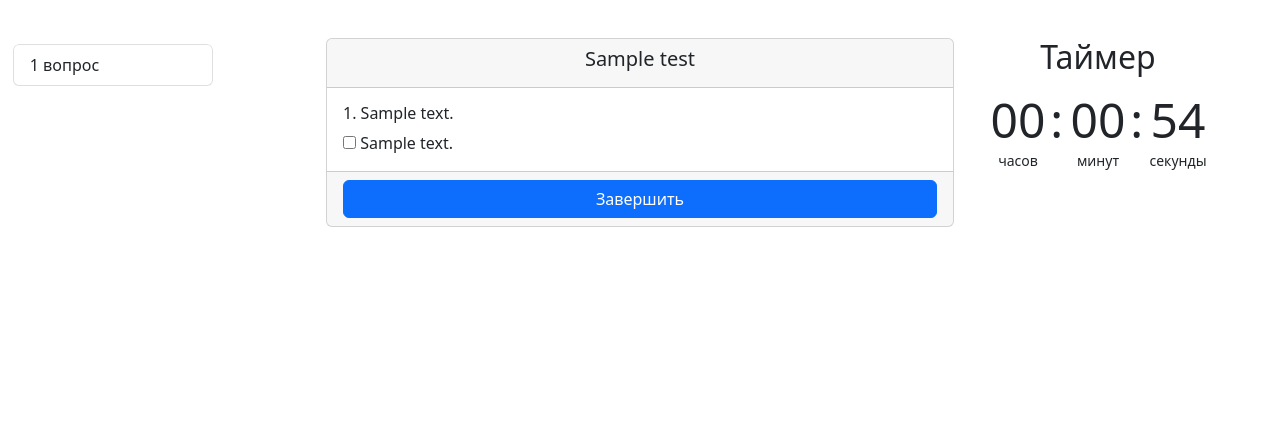
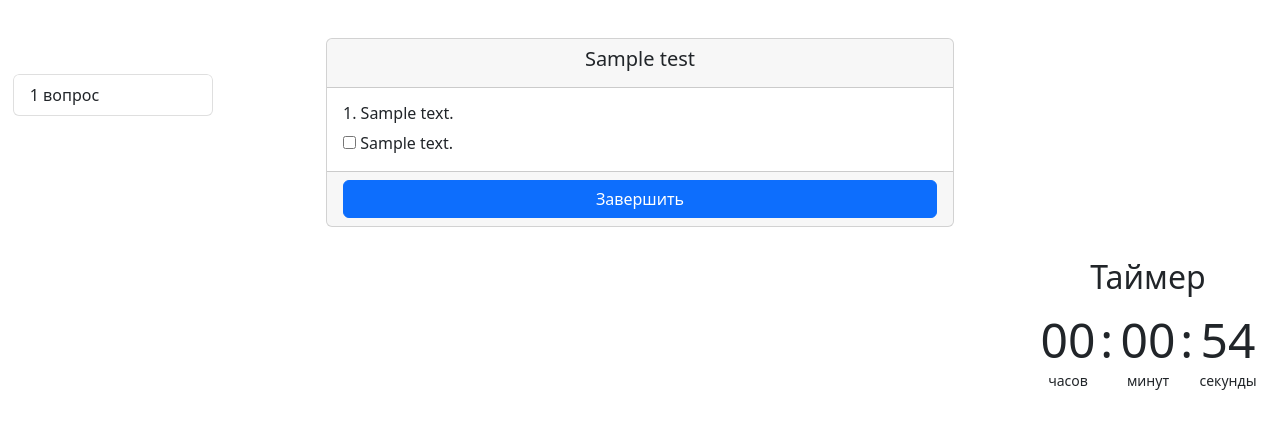
Before and after one commit to uevuu/testetique, a Django app: page /tests/1/passing/ in a window 1280 px wide. Shown: the part 56-485 px from the top of the page. Run offline with Django 3.2, Linux system fonts and the light colour scheme; a user stored in the database is signed in; tables that the repository leaves empty hold one stand-in row (values such as "Sample post").

Commit message:
fixed style sidebar, timer

```diff
--- a/mysite/testik/templates/testik/passing.html
+++ b/mysite/testik/templates/testik/passing.html
@@ -8,7 +8,7 @@
 <main>
     {% block accordion %}
     <div id="list-example" style="
-    margin-top:100px;
+    margin-top:130px;
     margin-bottom:100px;
     position:fixed;
     width: 200px;
@@ -91,7 +91,7 @@
     {% endblock %}
     {% block sidebar %}
     {% if test.time_border is not None %}
-    <div class="timer" style="position: fixed">
+    <div class="timer" style="position: fixed; margin-top:220px; margin-left:50px;">
         <h2 align="center">Таймер</h2>
         <input type="hidden" id="_minutes" value="{{ test.time_border }}">
         <div class="timer__items">
```
